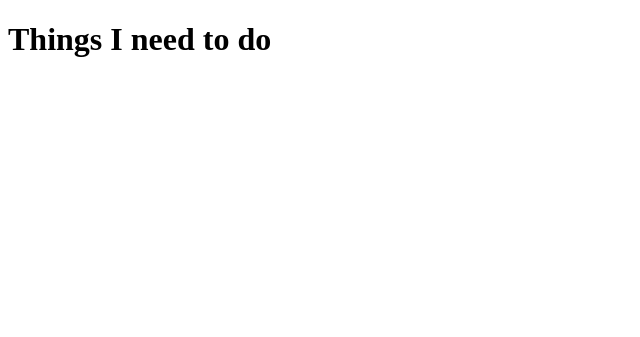
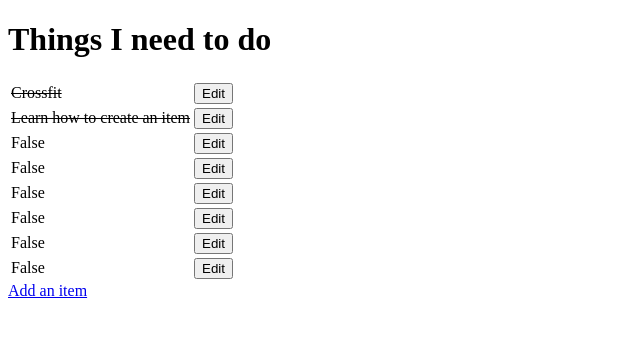
Before and after one commit to AMJL-16/fsf-hello-django, a Django app: page / in a window 1280 px wide. Shown: the top 337 px of the page, without its empty margins (0-640 px from the left). Run offline with Django 3.2, Linux system fonts and the light colour scheme; data comes from the database, SQL or seed files in the repository; both versions use the stored data as it was after the commit.

Commit message:
added add_item.html, item.html, added functions

```diff
--- a/DJANGO_TODO/urls.py
+++ b/DJANGO_TODO/urls.py
@@ -15,9 +15,11 @@
 """
 from django.contrib import admin
 from django.urls import path
-from todo.views import get_todo_list
+from todo.views import get_todo_list, add_item, edit_item
 
 urlpatterns = [
     path('admin/', admin.site.urls),
-    path('', get_todo_list, name='get_todo_list')
+    path('', get_todo_list, name='get_todo_list'),
+    path('add', add_item, name='add'),
+    path('edit/<item_id>', edit_item, name='edit')
 ]
--- a/todo/models.py
+++ b/todo/models.py
@@ -4,7 +4,7 @@
 # Create your models here.
 class Item(models.Model):
     name = models.CharField(max_length=50, null=False, blank=False)
-    done = models.BooleanField(null=False, blank=False, default=False)
+    done = models.BooleanField(null=False, blank=False, default=name)
 
     def __str__(self):
         return self.name
--- a/todo/templates/todo/todo_list.html
+++ b/todo/templates/todo/todo_list.html
@@ -8,5 +8,27 @@
   </head>
   <body>
     <h1>Things I need to do</h1>
+    <!-- creating a table to surround the loop -->
+    <table>
+      {% for item in items %}
+      <tr>
+        {% if item.done %}
+        <td><strike>{{ item.name }}</strike></td>
+        {% else %}
+        <td>{{ item.done }}</td>
+        {% endif %}
+        <td>
+            <a href="/edit/{{ item.id }}">
+                <button>Edit</button>
+            </a>
+        </td>
+      </tr>
+      {% empty %}
+      <tr>
+        <td>You have nothing to do!</td>
+      </tr>
+      {% endfor %}
+    </table>
+    <a href="/add">Add an item</a>
   </body>
 </html>
--- a/todo/views.py
+++ b/todo/views.py
@@ -1,6 +1,40 @@
-from django.shortcuts import render
+from django.shortcuts import render, redirect, get_object_or_404
+from .models import Item
+from .forms import ItemForm
 
 
 # Create your views here.
 def get_todo_list(request):
-    return render(request, 'todo/todo_list.html')
+    items = Item.objects.all()
+    context = {
+        'items': items
+    }
+    return render(request, 'todo/todo_list.html', context)
+
+
+# handling what happens when the user click submit on the form
+def add_item(request):
+    if request.method == 'POST':
+        form = ItemForm(request.POST)
+        if form.is_valid():
+            form.save()
+            return redirect('get_todo_list')
+    form = ItemForm()
+    context = {
+        'form': form
+    }
+    return render(request, 'todo/add_item.html', context)
+
+
+def edit_item(request, item_id):
+    item = get_object_or_404(Item, id=item_id)
+    if request.method == 'POST':
+        form = ItemForm(request.POST, instance=item)
+        if form.is_valid():
+            form.save()
+            return redirect('get_todo_list')
+    form = ItemForm(instance=item)
+    context = {
+        'form': form
+    }
+    return render(request, 'todo/edit_item.html', context)
```
Also changed, not shown: todo/forms.py (added, +9 -0 lines), todo/templates/todo/add_item.html (added, +20 -0 lines), todo/templates/todo/edit_item.html (added, +20 -0 lines), db.sqlite3, 1 other file.
